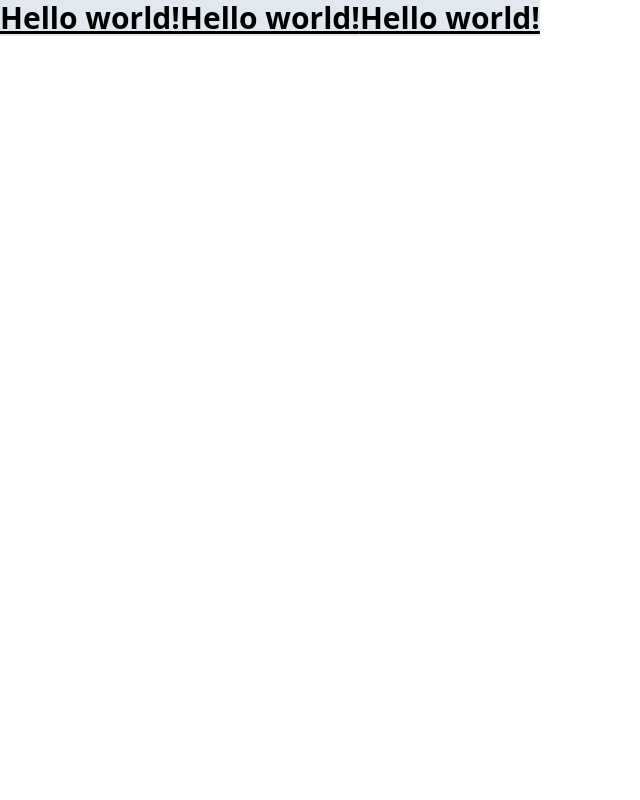
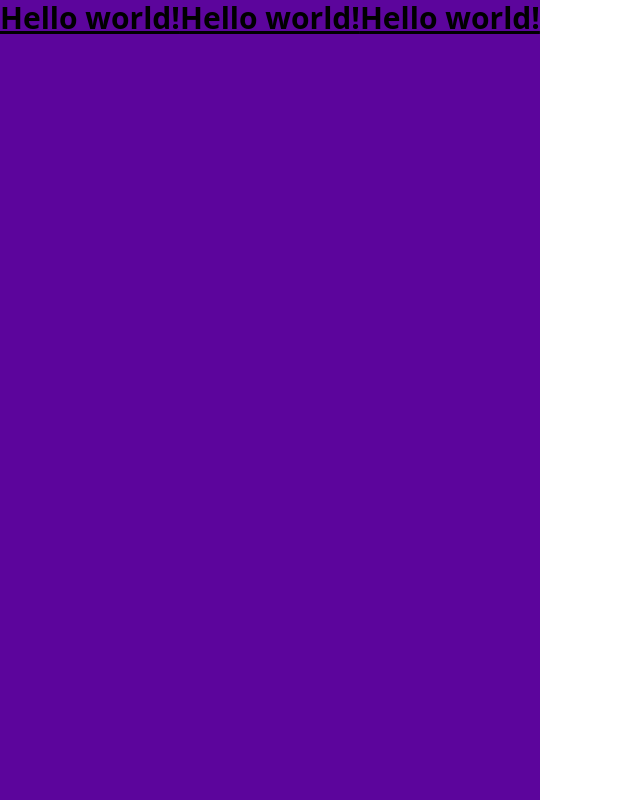
Before and after one commit to ulmosluis/miApp, a React (Vite) app: page / in a window 1280 px wide. Shown: the whole page, without its empty margins (0-640 px from the left). Built offline with nearby package versions, Linux system fonts and the light colour scheme.

Commit message:
usando colores configurado por mi desde tailwind.config.js

```diff
--- a/src/App.jsx
+++ b/src/App.jsx
@@ -6,7 +6,7 @@ function App() {
 
   return (
     <>
-      <div className='inline-flex  bg-slate-200'>
+      <div className='inline-flex  bg-primary min-h-screen'>
         <h1 className="text-3xl font-bold underline">
           Hello world!
         </h1>        <h1 className="text-3xl font-bold underline">
--- a/tailwind.config.js
+++ b/tailwind.config.js
@@ -8,7 +8,11 @@ export default {
 
   ],
   theme: {
-    extend: {},
+    extend: {
+      colors: {
+        'primary': '#5c059c',
+      },
+    },
   },
   plugins: [],
 }
```
